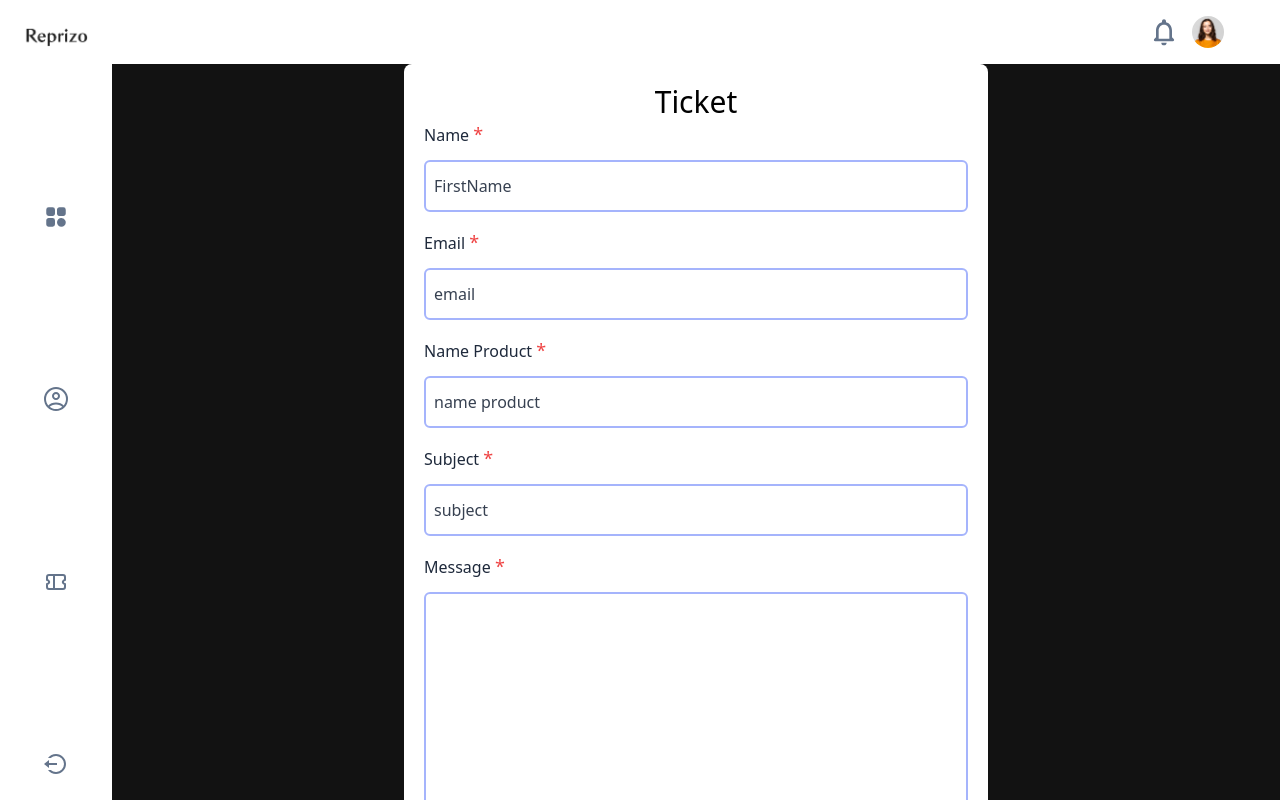
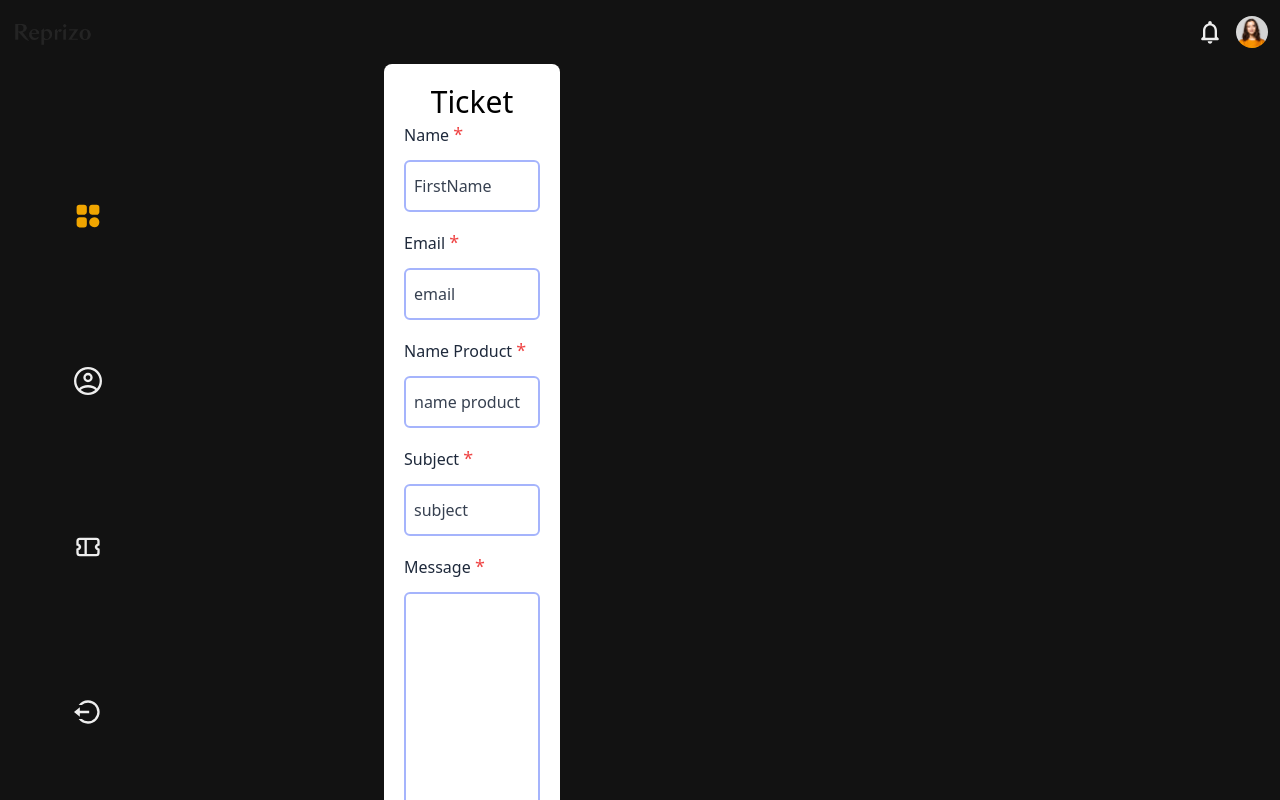
Before and after one commit to Ehsan-Fouladi/Atelier-Frontend, a Nuxt app: page /Panel/ticket in a window 1280 px wide. Shown: the top 800 px of the page. Built offline with nearby package versions, Linux system fonts and the light colour scheme.

Commit message:
panel layout fixed

```diff
--- a/layouts/panel.vue
+++ b/layouts/panel.vue
@@ -1,84 +1,56 @@
 <template>
   <div class="flex flex-col">
-    <header class="flex flex-col w-full h-full">
-      <div class="w-full h-16 p-4 overflow-hidden bg-white md:bg-gray-20 shadow-md md:shadow-none z-50 top-0 sticky">
-        <div class="flex flex-row-reverse items-center justify-between w-full md:pr-10">
+    <header
+      class="w-full flex flex-row-reverse items-center justify-between fixed bg-base-100 top-0 left-0 h-16 px-3 md:static">
       <div class="flex items-center space-x-3">
-            <div>
-              <svg xmlns="http://www.w3.org/2000/svg" class="size-7 md:size-8 text-slate-500" viewBox="0 0 24 24">
-                <path fill="currentColor"
-                  d="M19.29 17.29L18 16v-5c0-3.07-1.64-5.64-4.5-6.32V4c0-.83-.67-1.5-1.5-1.5s-1.5.67-1.5 1.5v.68C7.63 5.36 6 7.92 6 11v5l-1.29 1.29c-.63.63-.19 1.71.7 1.71h13.17c.9 0 1.34-1.08.71-1.71M16 17H8v-6c0-2.48 1.51-4.5 4-4.5s4 2.02 4 4.5zm-4 5c1.1 0 2-.9 2-2h-4a2 2 0 0 0 2 2" />
-              </svg>
-            </div>
+        <SvgBuzzer />
         <div>
           <img class="object-cover rounded-full size-8" src="/img/user-panel.jpg" alt="user" draggable="false">
         </div>
       </div>
       <div class="flex items-center">
-            <NuxtLink to="/panel" class="md:hidden">
+        <NuxtLink to="/panel">
           <img class="object-cover w-20" src="/img/logo.png" alt="logo" draggable="false">
         </NuxtLink>
       </div>
+    </header>
+
+    <!-- page and navbar -->
+    <div class="flex flex-col md:flex-row w-full gap-2 h-svh">
+      <!-- links -->
+      <div class="hidden md:flex flex-col w-44 h-full items-center justify-evenly">
+        <NuxtLink to="/panel" class="flex justify-center items-center group">
+          <svg-dashboard :active="true" title="Dashboard" />
+        </NuxtLink>
+        <NuxtLink to="/panel/profile" class="flex justify-center items-center group">
+          <svg-profile :active="false" title="profile" />
+        </NuxtLink>
+        <NuxtLink to="/panel/ticket" class="flex justify-center items-center group">
+          <svg-ticket :active="false" title="ticket" />
+        </NuxtLink>
+        <NuxtLink to="/" class="flex justify-center items-center">
+          <svg-exit :active="false" title="exit" />
+        </NuxtLink>
+      </div>
+      <!-- page -->
+      <div class="min-h-svh py-20 md:py-0 overflow-auto">
+        <NuxtPage />
       </div>
     </div>
-      <slot />
-      <nav class="w-full h-full md:w-28 md:h-dvh p-3 md:p-6 flex md:flex-col bg-white bottom-0 sticky md:fixed md:bottom-auto z-50">
-        <NuxtLink to="/panel" class="hidden md:block">
-          <img class="object-cover" src="/img/logo.png" alt="logo" draggable="false">
+    <!-- navbar -->
+    <nav class="w-full flex items-center justify-evenly fixed bg-base-100 bottom-0 left-0 h-16 md:hidden">
+      <NuxtLink to="/panel" class="flex justify-center items-center group">
+        <svg-dashboard :active="true" title="Dashboard" />
       </NuxtLink>
-        <div class="flex flex-row md:flex-col justify-around md:justify-evenly w-full md:w-auto md:h-full">
-          <NuxtLink to="/panel" class="relative flex justify-center items-center group">
-            <svg xmlns="http://www.w3.org/2000/svg" class="size-6 text-slate-500 hover:text-indigo-500"
-              viewBox="0 0 24 24">
-              <path fill="currentColor"
-                d="M11 4.68v3.88a2.45 2.45 0 0 1-1.509 2.258A2.409 2.409 0 0 1 8.56 11H4.68a2.44 2.44 0 0 1-2.43-2.44V4.69a2.44 2.44 0 0 1 2.43-2.44h3.88A2.44 2.44 0 0 1 11 4.68m10.75.01v3.87a2.41 2.41 0 0 1-.71 1.72a2.378 2.378 0 0 1-1.72.72h-3.88a2.45 2.45 0 0 1-2.256-1.502A2.4 2.4 0 0 1 13 8.56V4.69a2.391 2.391 0 0 1 .72-1.72a2.42 2.42 0 0 1 1.72-.72h3.88a2.44 2.44 0 0 1 2.43 2.44M11 15.45v3.87a2.44 2.44 0 0 1-2.44 2.43H4.68a2.45 2.45 0 0 1-1.72-.71a2.41 2.41 0 0 1-.71-1.72v-3.87a2.41 2.41 0 0 1 .71-1.72A2.47 2.47 0 0 1 4.68 13h3.88A2.46 2.46 0 0 1 11 15.45m10.75 1.93A4.37 4.37 0 1 1 17.37 13a4.4 4.4 0 0 1 4.049 2.707c.22.53.332 1.099.331 1.673" />
-            </svg>
-            <div class="px-3 py-1 bg-white shadow rounded-lg left-14 absolute hidden md:group-hover:block">
-              <span class="text-indigo-500 capitalize">Dashboard</span>
-            </div>
+      <NuxtLink to="/panel/profile" class="flex justify-center items-center group">
+        <svg-profile :active="false" title="profile" />
       </NuxtLink>
-          <NuxtLink to="/panel/profile" class="relative flex justify-center items-center group">
-            <svg xmlns="http://www.w3.org/2000/svg" class="size-6 text-slate-500 hover:text-indigo-500"
-              viewBox="0 0 24 24">
-              <path fill="currentColor"
-                d="M12 11q.825 0 1.413-.588Q14 9.825 14 9t-.587-1.413Q12.825 7 12 7q-.825 0-1.412.587Q10 8.175 10 9q0 .825.588 1.412Q11.175 11 12 11Zm0 2q-1.65 0-2.825-1.175Q8 10.65 8 9q0-1.65 1.175-2.825Q10.35 5 12 5q1.65 0 2.825 1.175Q16 7.35 16 9q0 1.65-1.175 2.825Q13.65 13 12 13Zm0 11q-2.475 0-4.662-.938q-2.188-.937-3.825-2.574Q1.875 18.85.938 16.663Q0 14.475 0 12t.938-4.663q.937-2.187 2.575-3.825Q5.15 1.875 7.338.938Q9.525 0 12 0t4.663.938q2.187.937 3.825 2.574q1.637 1.638 2.574 3.825Q24 9.525 24 12t-.938 4.663q-.937 2.187-2.574 3.825q-1.638 1.637-3.825 2.574Q14.475 24 12 24Zm0-2q1.8 0 3.375-.575T18.25 19.8q-.825-.925-2.425-1.612q-1.6-.688-3.825-.688t-3.825.688q-1.6.687-2.425 1.612q1.3 1.05 2.875 1.625T12 22Zm-7.7-3.6q1.2-1.3 3.225-2.1q2.025-.8 4.475-.8q2.45 0 4.463.8q2.012.8 3.212 2.1q1.1-1.325 1.713-2.95Q22 13.825 22 12q0-2.075-.788-3.887q-.787-1.813-2.15-3.175q-1.362-1.363-3.175-2.151Q14.075 2 12 2q-2.05 0-3.875.787q-1.825.788-3.187 2.151Q3.575 6.3 2.788 8.113Q2 9.925 2 12q0 1.825.6 3.463q.6 1.637 1.7 2.937Z" />
-            </svg>
-            <div class="px-3 py-1 bg-white shadow rounded-lg left-14 absolute hidden md:group-hover:block">
-              <span class="text-indigo-500 capitalize">profile</span>
-            </div>
+      <NuxtLink to="/panel/ticket" class="flex justify-center items-center group">
+        <svg-ticket :active="false" title="ticket" />
       </NuxtLink>
-          <NuxtLink to="/panel/ticket" class="relative flex justify-center items-center group">
-            <svg xmlns="http://www.w3.org/2000/svg" class="size-6 text-slate-500 hover:text-indigo-500"
-              viewBox="0 0 24 24">
-              <path fill="currentColor"
-                d="M3 10H2a1 1 0 0 0 1 1zm0 4v-1a1 1 0 0 0-1 1zm18-4v1a1 1 0 0 0 1-1zm0 4h1a1 1 0 0 0-1-1zM5 6h5V4H5zm5 0h9V4h-9zm9 12h-9v2h9zm-9 0H5v2h5zM9 5v14h2V5zm-5.293 6.293a1 1 0 0 1 0 1.414l1.414 1.414a3 3 0 0 0 0-4.242zm16.586 1.414a1 1 0 0 1 0-1.414l-1.414-1.414a3 3 0 0 0 0 4.242zM3 11c.257 0 .512.097.707.293l1.414-1.414A2.994 2.994 0 0 0 3 9zm1-1V7H2v3zm0 7v-3H2v3zm-.293-4.293A.994.994 0 0 1 3 13v2c.766 0 1.536-.293 2.121-.879zm16.586-1.414A.994.994 0 0 1 21 11V9c-.766 0-1.536.293-2.121.879zM20 7v3h2V7zm0 7v3h2v-3zm1-1a.994.994 0 0 1-.707-.293l-1.414 1.414A2.994 2.994 0 0 0 21 15zM5 18a1 1 0 0 1-1-1H2a3 3 0 0 0 3 3zm14 2a3 3 0 0 0 3-3h-2a1 1 0 0 1-1 1zm0-14a1 1 0 0 1 1 1h2a3 3 0 0 0-3-3zM5 4a3 3 0 0 0-3 3h2a1 1 0 0 1 1-1z" />
-            </svg>
-            <div class="px-3 py-1 bg-white shadow rounded-lg left-14 absolute hidden md:group-hover:block">
-              <span class="text-indigo-500 capitalize">Ticket</span>
-            </div>
-          </NuxtLink>
-          <NuxtLink to="/" class="relative flex justify-center items-center group md:hidden">
-            <svg xmlns="http://www.w3.org/2000/svg" class="size-6 text-slate-500 hover:text-indigo-500"
-              viewBox="0 0 24 24">
-              <path fill="currentColor"
-                d="M5 11h8v2H5v3l-5-4l5-4zm-1 7h2.708a8 8 0 1 0 0-12H4a9.985 9.985 0 0 1 8-4c5.523 0 10 4.477 10 10s-4.477 10-10 10a9.985 9.985 0 0 1-8-4" />
-            </svg>
-            <div class="px-3 py-1 bg-white shadow rounded-lg left-14 absolute hidden md:group-hover:block">
-              <span class="text-indigo-500 capitalize">Logout</span>
-            </div>
-          </NuxtLink>
-        </div>
-        <NuxtLink to="/" class="relative md:flex justify-center items-center group hidden">
-          <svg xmlns="http://www.w3.org/2000/svg" class="size-6 text-slate-500 hover:text-indigo-500"
-            viewBox="0 0 24 24">
-            <path fill="currentColor"
-              d="M5 11h8v2H5v3l-5-4l5-4zm-1 7h2.708a8 8 0 1 0 0-12H4a9.985 9.985 0 0 1 8-4c5.523 0 10 4.477 10 10s-4.477 10-10 10a9.985 9.985 0 0 1-8-4" />
-          </svg>
-          <div class="px-3 py-1 bg-white shadow rounded-lg left-14 absolute hidden group-hover:block">
-            <span class="text-indigo-500 capitalize">Logout</span>
-          </div>
+      <NuxtLink to="/" class="flex justify-center items-center">
+        <svg-exit :active="false" title="exit" />
       </NuxtLink>
     </nav>
-    </header>
   </div>
 </template>
```
Lines whose indentation alone changed are shown as unchanged.
